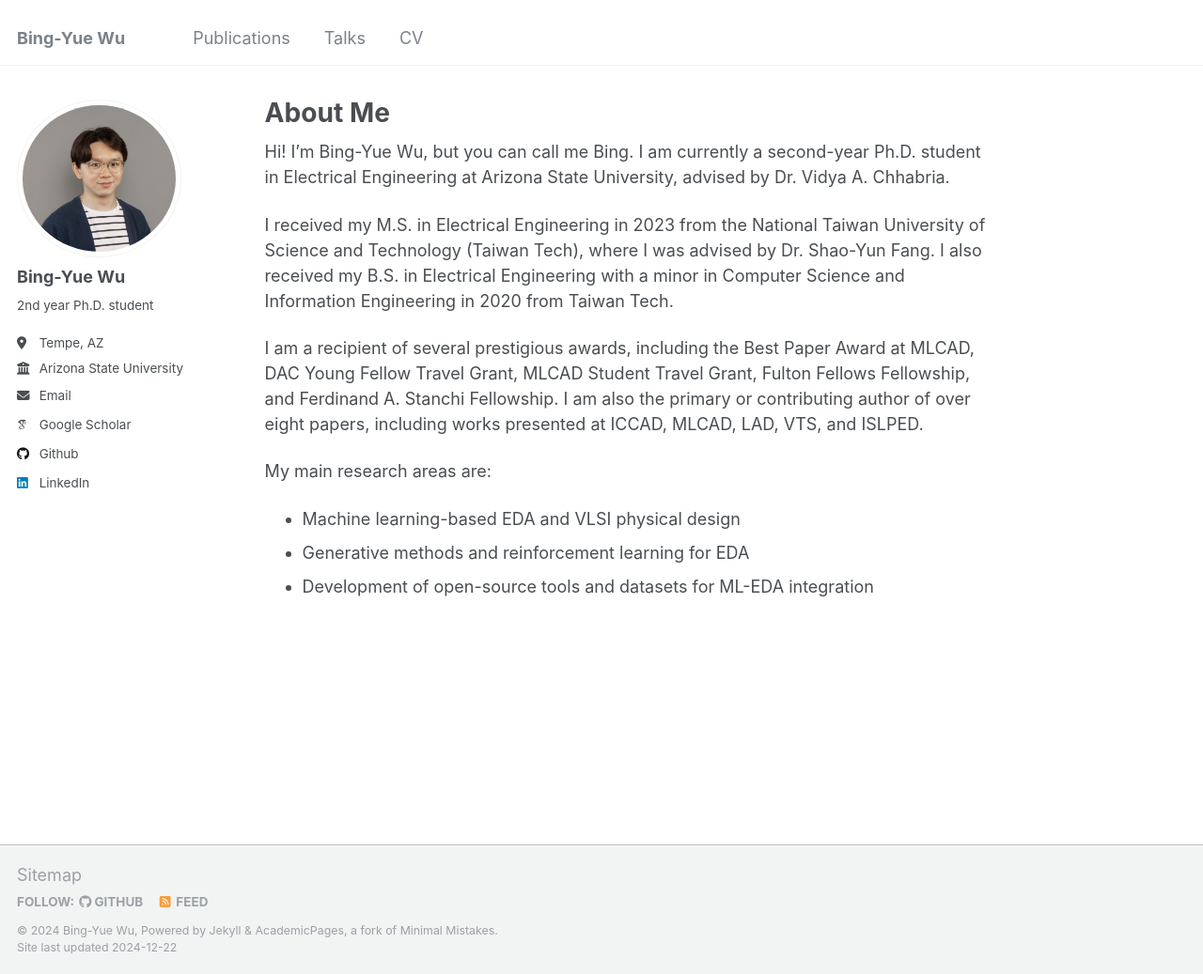
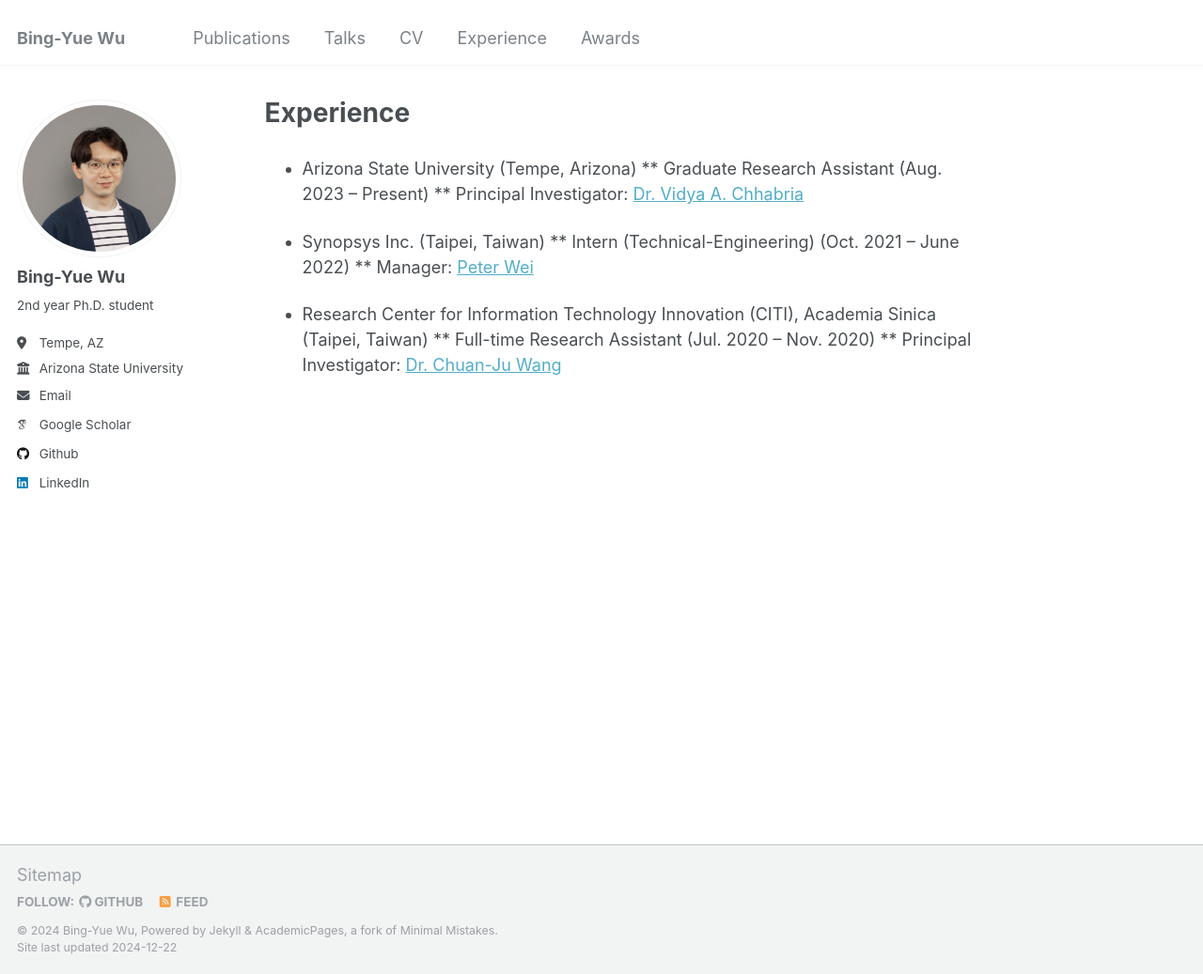
Before and after one commit to bingyuew/bingyuew.github.io, a Jekyll site: the page built from _pages/experience.md, in a window 1280 px wide and 1037 px high. Shown: the whole window at 94% size. Built offline with Jekyll 4.4.1, drawn with Linux system fonts in a browser that asks for light colours; some web fonts are replaced.

```diff
--- a/_data/navigation.yml
+++ b/_data/navigation.yml
@@ -13,3 +13,9 @@
 
   - title: "CV"
     url: /files/CV.pdf
+
+  - title: "Experience"
+    url: /experience/
+
+  - title: "Awards"
+    url: /awards/
--- /dev/null
+++ b/_pages/experience.md
@@ -0,0 +1,20 @@
+---
+permalink: /
+title: "Experience"
+author_profile: true
+redirect_from:
+  - /experience/
+  - /experience.html
+---
+
+* Arizona State University (Tempe, Arizona)
+** Graduate Research Assistant (Aug. 2023 – Present)
+** Principal Investigator: [Dr. Vidya A. Chhabria](https://www.linkedin.com/in/vidya-chhabria/)
+
+* Synopsys Inc. (Taipei, Taiwan)
+** Intern (Technical-Engineering) (Oct. 2021 – June 2022)
+** Manager: [Peter Wei](https://www.linkedin.com/in/peter-wei-991408257/)
+
+* Research Center for Information Technology Innovation (CITI), Academia Sinica (Taipei, Taiwan)
+** Full-time Research Assistant (Jul. 2020 – Nov. 2020)
+** Principal Investigator: [Dr. Chuan-Ju Wang](https://www.linkedin.com/in/jerewang/)
```
Also changed, not shown: _pages/awards.md (added, +15 -0 lines).
